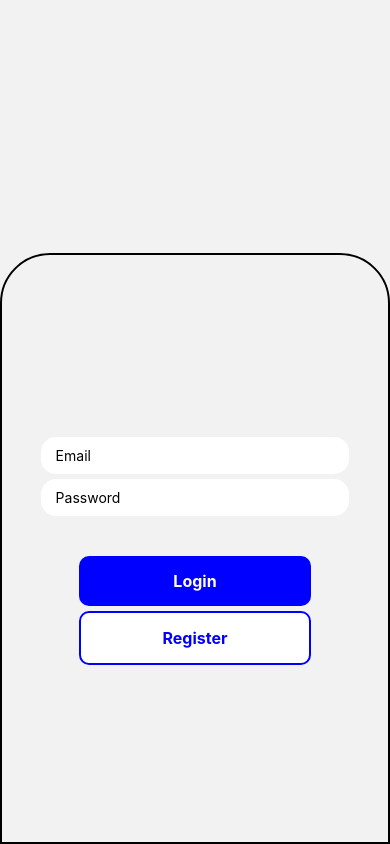
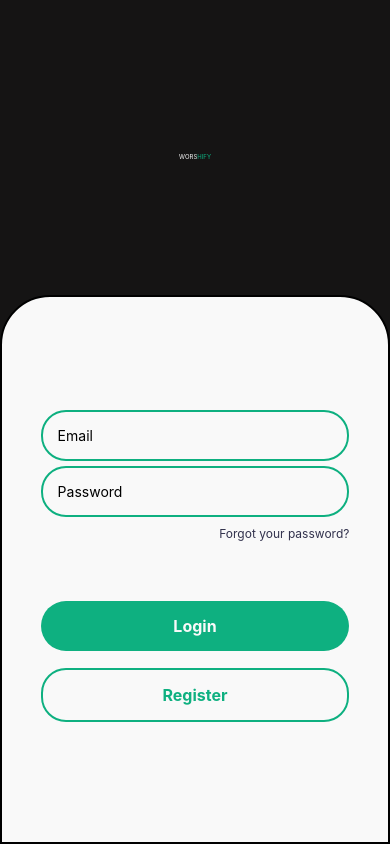
Before and after one commit to jvchiu131/worshify, a React Native app: screen /Login in a window 390 px wide. Built offline with nearby package versions, Linux system fonts and the light colour scheme.

Commit message:
applied UI design in login form

```diff
--- a/screens/components/LoginScreen.js
+++ b/screens/components/LoginScreen.js
@@ -14,6 +14,9 @@ const LoginScreen = () => {
 
     return (
         <KeyboardAvoidingView style={styles.root}>
+            <View style={styles.textLogo}>
+                <Text style={styles.wors}>WORS<Text style={styles.hify}>HIFY</Text></Text>
+            </View>
             <View
                 style={styles.container}
                 behavior='padding'>
@@ -26,6 +29,9 @@ const LoginScreen = () => {
                         placeholder='Password'
                         secureTextEntry
                         style={styles.input} />
+                    <TouchableOpacity>
+                        <Text style={styles.Ftext}>Forgot your password?</Text>
+                    </TouchableOpacity>
                 </View>
 
 
@@ -58,6 +64,21 @@ const styles = StyleSheet.create({
         justifyContent: 'center',
         alignItems: 'center',
         position: 'relative',
+        backgroundColor: '#151414'
+    },
+    wors: {
+        color: '#F9F9F9',
+        fontSize: '35%'
+    },
+    hify: {
+        color: '#0EB080'
+    },
+    textLogo: {
+        position: 'absolute',
+        justifyContent: 'center',
+        zIndex: 1,
+        alignItems: 'center',
+        top: screenHeight / 5.5,
     },
     container: {
         width: '100%',
@@ -66,47 +87,60 @@ const styles = StyleSheet.create({
         borderTopRightRadius: 50,
         justifyContent: 'center',
         alignItems: 'center',
-        height: '70%',
+        height: '65%',
         position: 'absolute',
         bottom: '0%',
+        backgroundColor: '#F9F9F9'
+    },
+    inputContainer: {
+        width: '80%',
+        marginBottom: '5%'
+    },
+    input: {
+        backgroundColor: '#F9F9F9',
+        paddingHorizontal: 15,
+        paddingVertical: 10,
+        borderRadius: 25,
+        marginTop: 5,
+        borderWidth: 2,
+        borderColor: '#0EB080',
+        paddingVertical: 15,
 
     },
-    inputContainer: {
-        width: '80%'
-    },
-    input: {
-        backgroundColor: 'white',
-        paddingHorizontal: 15,
-        paddingVertical: 10,
-        borderRadius: 15,
-        marginTop: 5
+    Ftext: {
+        fontSize: 12,
+        textAlign: 'right',
+        color: '#32324D',
+        marginTop: '3%'
     },
     buttonContainer: {
-        width: "60%",
+        width: "80%",
         justifyContent: 'center',
         alignItems: 'center',
         marginTop: 40,
     },
     button: {
-        backgroundColor: 'blue',
+        backgroundColor: '#0EB080',
         width: '100%',
         padding: 15,
-        borderRadius: 10,
-        alignItems: 'center'
+        borderRadius: 25,
+        alignItems: 'center',
+        width: '100%',
+        marginBottom: '4%'
     },
     buttonOutline: {
-        backgroundColor: 'white',
+        backgroundColor: '#F9F9F9',
         marginTop: 5,
-        borderColor: 'blue',
+        borderColor: '#0EB080',
         borderWidth: 2
     },
     buttonText: {
-        color: 'white',
+        color: '#F9F9F9',
         fontWeight: '700',
         fontSize: 16
     },
     buttonOutlineText: {
-        color: 'blue',
+        color: '#0EB080',
         fontWeight: '700',
         fontSize: 16
     }
```
